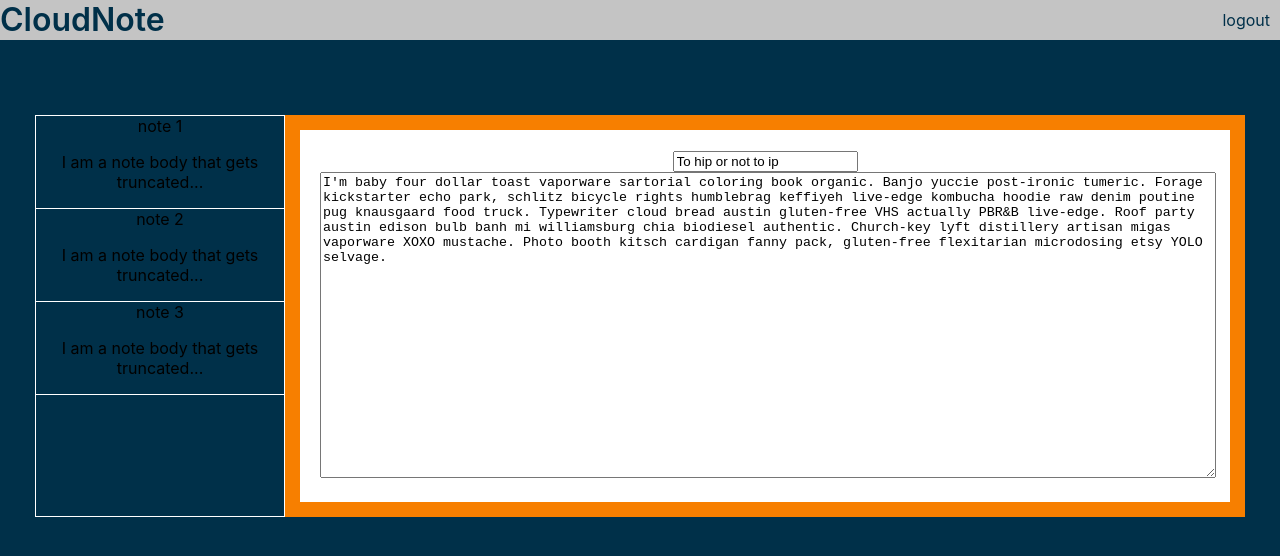
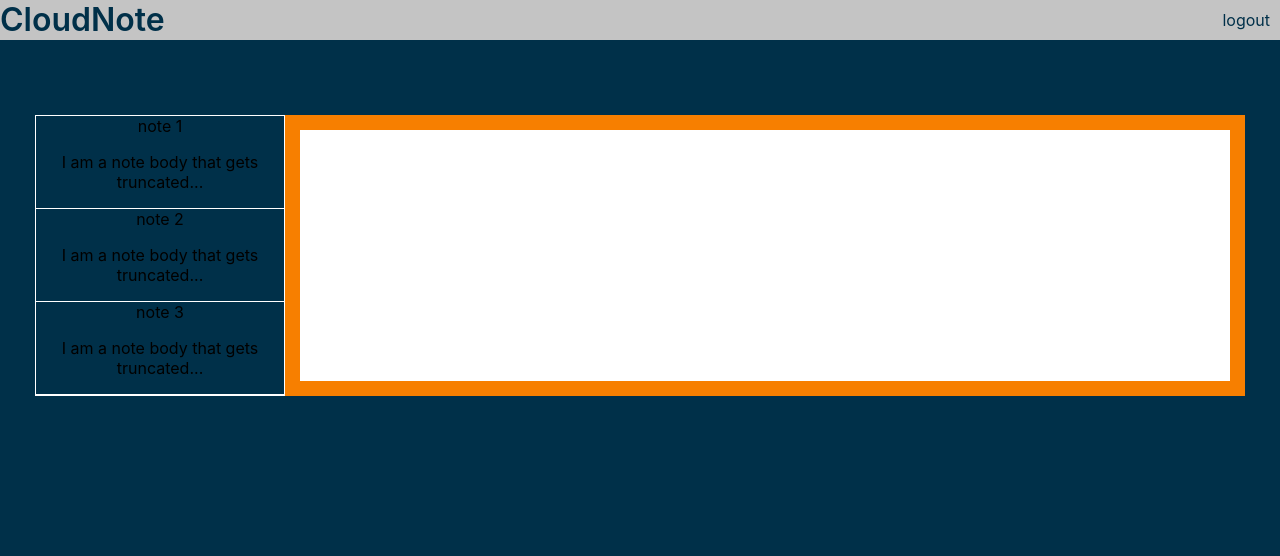
Before and after one commit to N8ers/cloud-note, a React (Create React App) app: page / in a window 1280 px wide. Shown: the top 556 px of the page. Built offline with nearby package versions, Linux system fonts and the light colour scheme.

Commit message:
Notes -> data -> notePad + begin binding state

```diff
--- a/src/components/NotePad/NotePad.js
+++ b/src/components/NotePad/NotePad.js
@@ -1,25 +1,36 @@
 import React from "react";
-import { useSelector, useDispatch } from "react-redux";
+import { useDispatch } from "react-redux";
 
-import { updateNoteBody, updateNoteTitle } from "./notePadSlice";
+import { updateNote } from "../Notes/notesSlice";
 
 import "./NotePad.css";
 
-function NotePad() {
-  const note = useSelector((state) => state.notePad.value);
-  const title = useSelector((state) => state.notePad.title);
+function NotePad(props) {
   const dispatch = useDispatch();
 
   return (
     <div className="NotePad">
-      <input
-        value={title}
-        onChange={(event) => dispatch(updateNoteTitle(event.target.value))}
-      />
-      <textarea
-        value={note}
-        onChange={(event) => dispatch(updateNoteBody(event.target.value))}
-      ></textarea>
+      {props?.selectedNote?.id &&
+        props?.selectedNote?.title &&
+        props?.selectedNote?.body && (
+          <div>
+            <input
+              value={props.selectedNote.title}
+              onChange={(event) =>
+                dispatch(
+                  updateNote({
+                    value: event.target.value,
+                    id: props.selectedNote.id,
+                  })
+                )
+              }
+            />
+            <textarea
+              value={props.selectedNote.body}
+              onChange={(event) => dispatch(updateNote(event.target.value))}
+            ></textarea>
+          </div>
+        )}
     </div>
   );
 }
--- a/src/components/Notes/Notes.js
+++ b/src/components/Notes/Notes.js
@@ -9,10 +9,17 @@ import NotePad from "../NotePad/NotePad.js";
 function Notes() {
   const { notes, selectedNoteId } = useSelector((state) => state.notes);
 
+  const selectedNote = () => {
+    let filteredNotes = notes.filter((note) => note.id === selectedNoteId);
+    if (filteredNotes.length) {
+      return filteredNotes[0];
+    }
+  };
+
   return (
     <div className="notes-container">
       <NoteList className="notes-list" notes={notes} />
-      <NotePad className="note-pad" />
+      <NotePad className="note-pad" selectedNote={selectedNote()} />
     </div>
   );
 }
--- a/src/components/Notes/notesSlice.js
+++ b/src/components/Notes/notesSlice.js
@@ -31,9 +31,12 @@ export const notesSlice = createSlice({
     updateSelectedNoteId: (state, action) => {
       state.selectedNoteId = action.payload;
     },
+    updateNote: (state, action) => {
+      console.log("reducer: ", action);
+    },
   },
 });
 
-export const { updateSelectedNoteId } = notesSlice.actions;
+export const { updateSelectedNoteId, updateNote } = notesSlice.actions;
 
 export default notesSlice.reducer;
```
